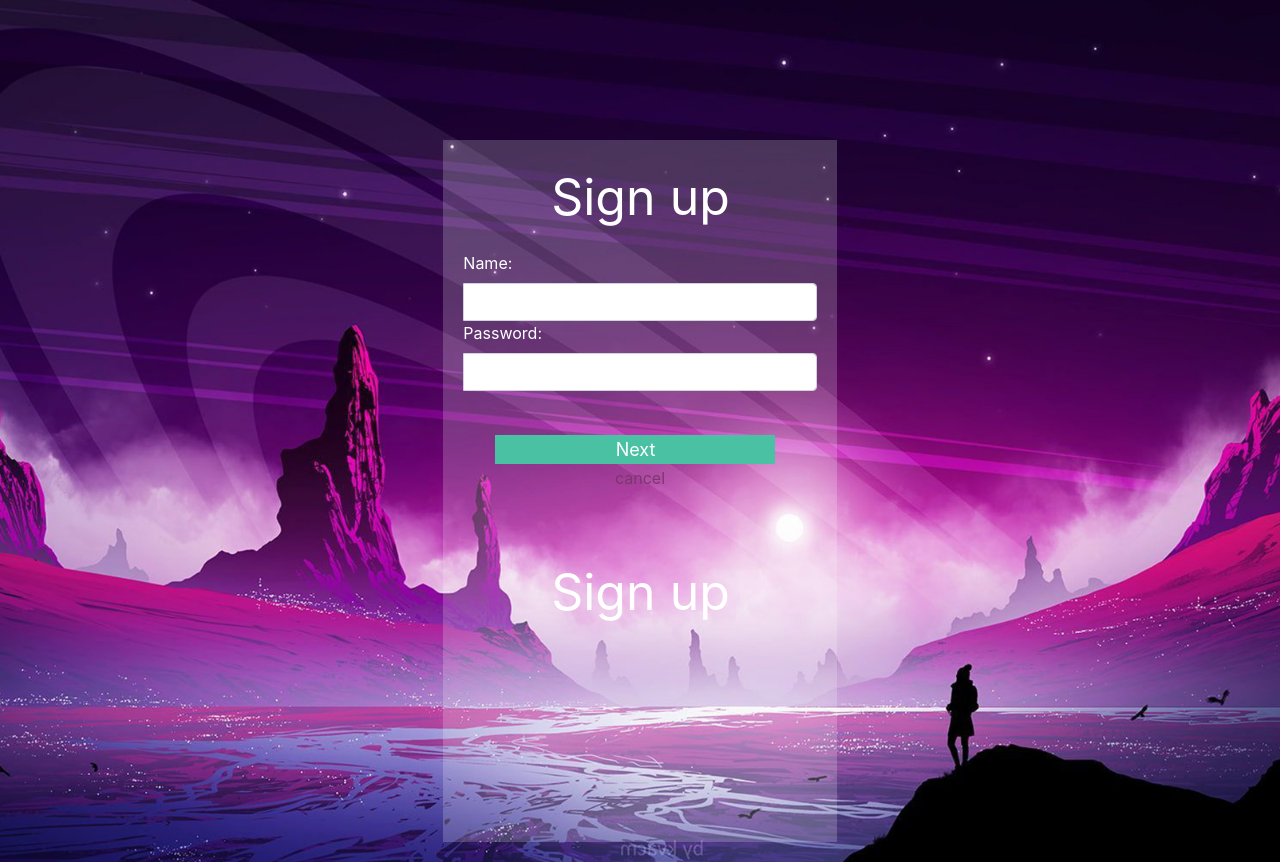
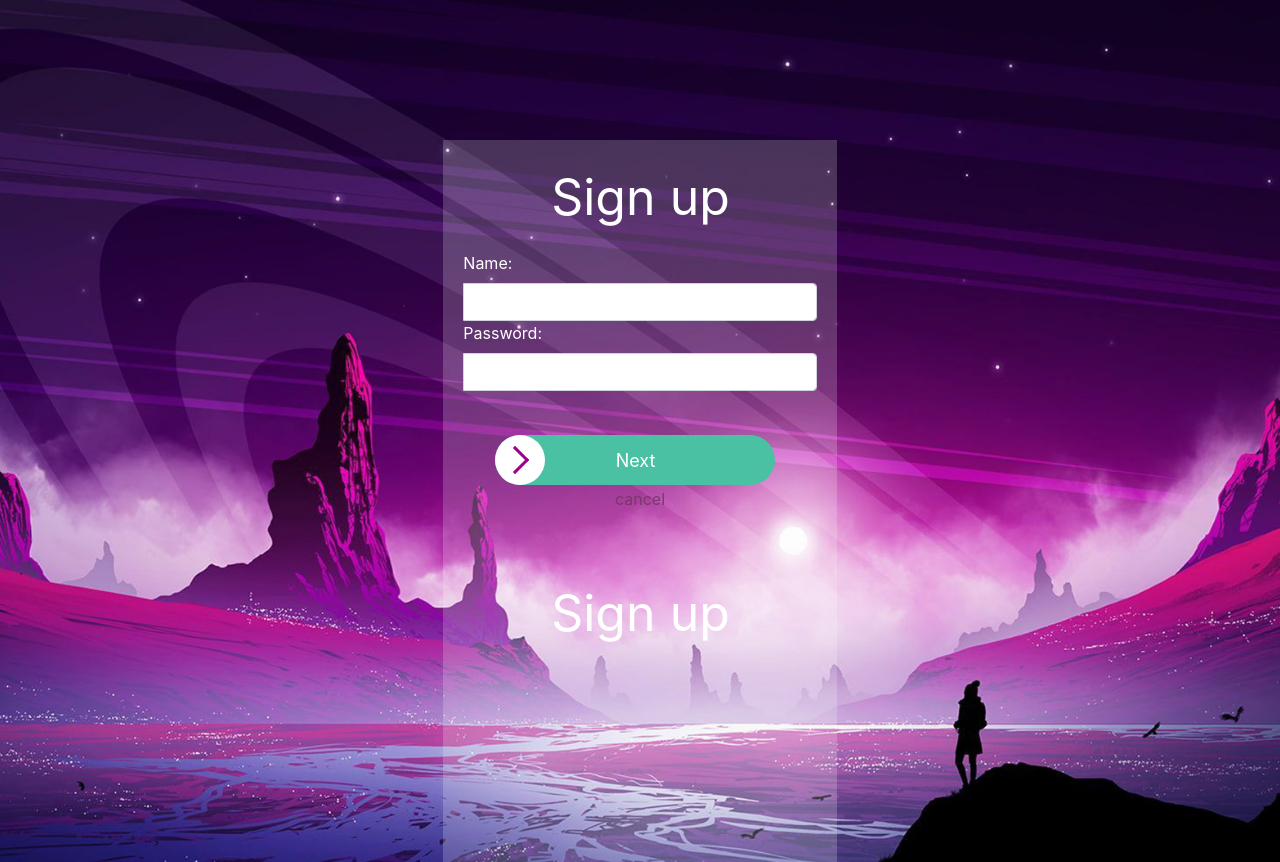
Before and after one commit to Nelex05/Face-identifier, a PHP site: page /register/register.php in a window 1280 px wide. Shown: the top 862 px of the page. Run offline with PHP 8.4, Linux system fonts and the light colour scheme.

Commit message:
there are so many changes here because i add the sign up

```diff
--- a/register/Style.css
+++ b/register/Style.css
@@ -11,3 +11,41 @@ body{
     font-size: 18px;
     letter-spacing: 1px;
 }
+.btn1{
+    position: relative;
+    width: 400px;
+    height: 50px;
+    border:2px solid#000;
+    border-radius: 50px;
+    background: #fff;
+    z-index: 1;
+}
+.circle{
+    position:absolute;
+    width: 50px;
+    height: 50px;
+    background: rgb(255, 255, 255);
+    border-radius: 50px;
+    top: 0px;
+    left:0px;
+    z-index: 2;
+    /* transition: .5s cubic-bezier(1,0,.8,1); */
+    transition: 1s;
+}
+.btn1:hover .circle{
+    width: 280px;
+}
+.arrow{
+    position:absolute;
+    width: 20px;
+    height: 20px;
+    border-top: 3px solid rgb(158, 0, 137);
+    border-right: 3px solid rgb(158, 0, 137);
+    transform: rotate(45deg);
+    top: 15px;
+    left:10px;
+    transition: 1s;
+}
+.btn1:hover .arrow{
+    left: 250px;
+}
```
